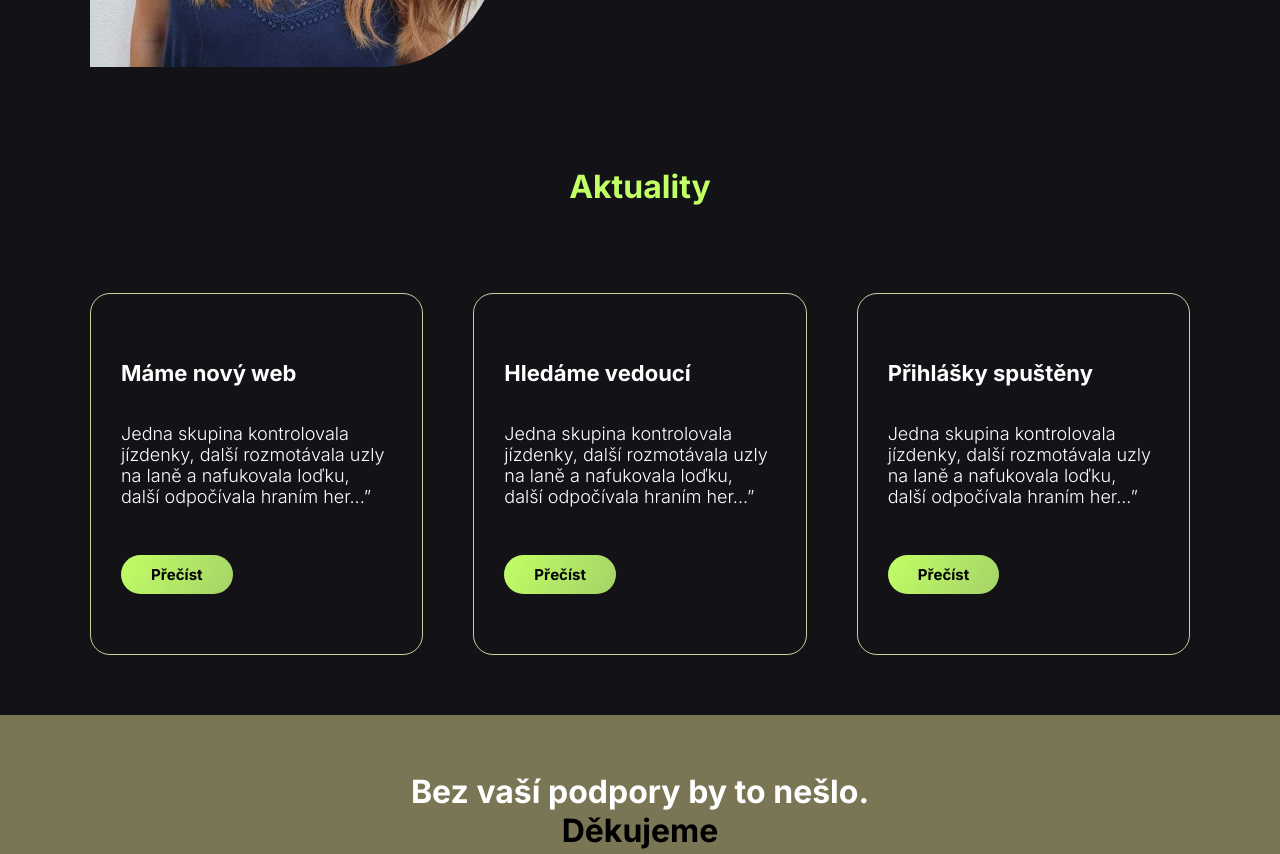
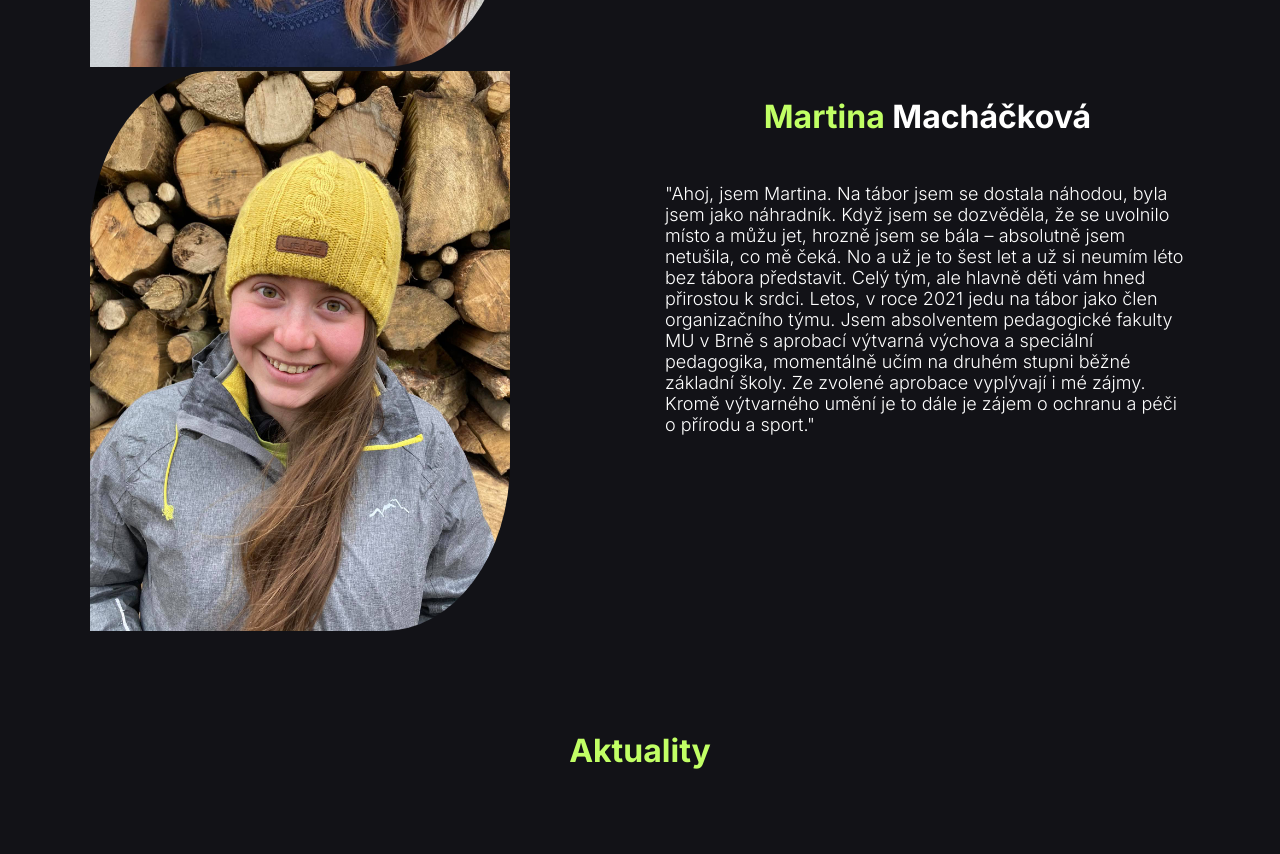
Before and after one commit to therezca/tabornevidomi, an Eleventy site: page tym.html in a window 1280 px wide. Shown: the part 1368-2222 px from the top of the page. Built offline with nearby package versions, Linux system fonts and the light colour scheme; Eleventy itself is replaced by a stand-in of ours; files that its build step writes are made by us from their sources.

Commit message:
tym uprava

```diff
--- a/tym.html
+++ b/tym.html
@@ -57,7 +57,7 @@ menu: tym
         <div class="tym__popis">
             <h2 class="tym__h2"><span style="color: #c1ff65">Andrea </span>Roztočilová </h2>
          <p class="tym__perex">“Na tábor jezdím již od roku 2009. Postupně jsem si prošla pozicí od mladého pomocníka u družinky, co se zaučuje na pozici vedoucího družinky dětí, přes mnohaletého družinkového vedoucího s postupným přechodem v programového vedoucího, zástupce hlavního vedoucího tábora až po samotného hlavního vedoucího.
-            Od mala jsem jezdila na různé tábory, jako účastník což se postupně změnilo v účast na pozicích praktikanta, až po vedoucího na našem táboře pro děti se zrakovým postižením.  Ve svém volném čase se věnuji práci s dětmi formou vedení řady kroužků, workshopů a příměstských táborů, ale je pravda, že aktuálně převládá spíše část profesní a studijní, ve které se věnuji studiu výživy zvířat v rámci doktorského stupně studia na Mendelově univerzitě a práci v laboratoři.
+            Od mala jsem jezdila na různé tábory, jako účastník což se postupně změnilo v účast na pozicích praktikanta, až po vedoucího na našem táboře pro děti se zrakovým postižením.  Ve svém volném čase se věnuji práci s dětmi formou vedení řady kroužků, workshopů a příměstských táborů, ale je pravda, že aktuálně převládá spíše část profesní a studijní, ve které se věnuji studiu výživy zvířat v rámci doktorského stupně studia na Mendelově univerzitě a práci v laboratoři."
            Pedagogická praxe: <br>
            + 2020: získání titulu Bc. Obor učitelství odborných předmětů a absolvování kurzu hlavní vedoucí<br>
            +2018: absolvování kurzu první pomoc u dětí<br>
@@ -65,7 +65,20 @@ menu: tym
 
         </div>
 </div>
+<div class="tym__gridtreti">
 
+    <div class="tym__item">
+
+    <img class="tym__fotka" src="/soubor/marti.jpg" alt="Děti na táboře">
+    </div>
+
+    <div class="tym__popis">
+        <h2 class="tym__h2"><span style="color: #c1ff65">Martina </span>Macháčková </h2>
+     <p class="tym__perex">"Ahoj, jsem Martina. Na tábor jsem se dostala náhodou, byla jsem jako náhradník. Když jsem se dozvěděla, že se uvolnilo místo a můžu jet, hrozně jsem se bála – absolutně jsem netušila, co mě čeká. No a už je to šest let a už si neumím léto bez tábora představit. Celý tým, ale hlavně děti vám hned přirostou k srdci. Letos, v roce 2021 jedu na tábor jako člen organizačního týmu.
+        Jsem absolventem pedagogické fakulty MU v Brně s aprobací výtvarná výchova a speciální pedagogika, momentálně učím na druhém stupni běžné základní školy. Ze zvolené aprobace vyplývají i mé zájmy. Kromě výtvarného umění je to dále je zájem o ochranu a péči o přírodu a sport."</p>
+
+    </div>
+</div>
 
 </section>
 
```
